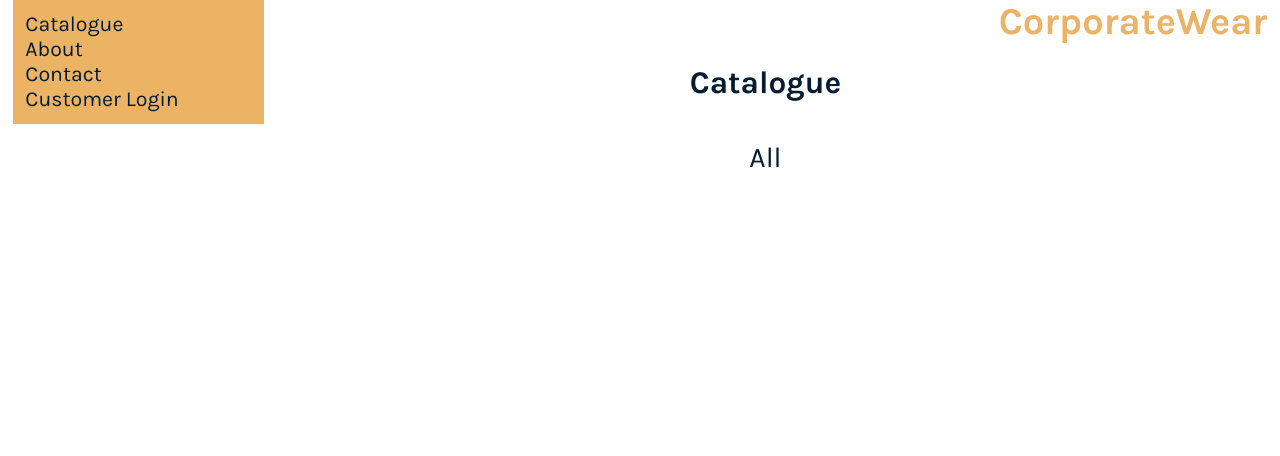
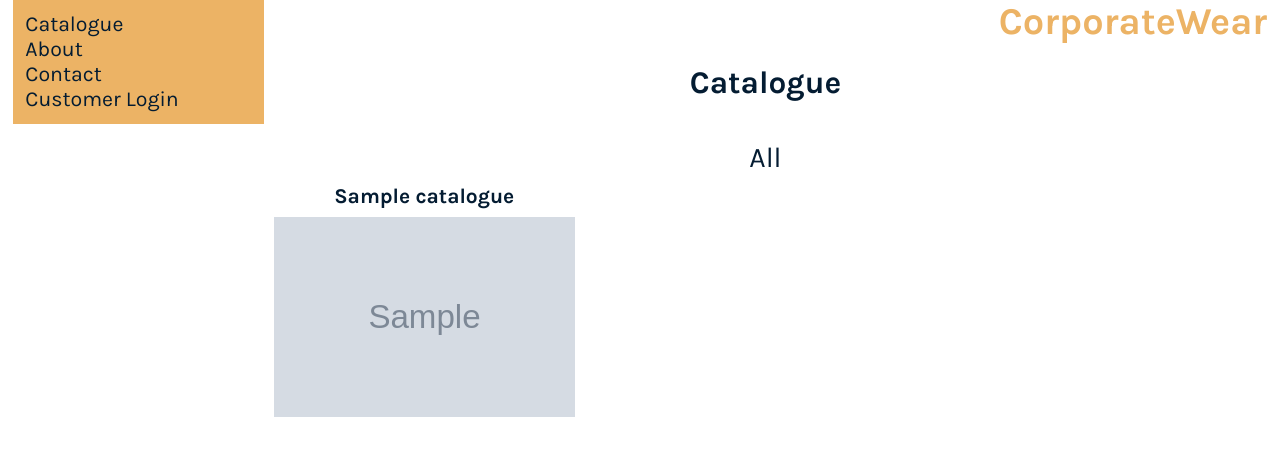
Before and after one commit to GregBaughDev/522-corporate-wear, a PHP site: page /view/catalogue.php in a window 1280 px wide. Shown: the part 14-470 px from the top of the page. Run offline with PHP 8.4, Linux system fonts and the light colour scheme; tables that the repository leaves empty hold one stand-in row (values such as "Sample post"); grey boxes marked "Sample" are stand-in pictures.

Commit message:
Adds catalogue display functionality

```diff
--- /dev/null
+++ b/model/catalogue.php
@@ -0,0 +1,14 @@
+<?php
+
+include($_SERVER['DOCUMENT_ROOT'] . "/522/model/conn/conn.php");
+
+try {
+    $allCatalogue = "SELECT * FROM corporate_wear.catalogue";
+    $allCatalogue = $conn->prepare($allCatalogue);
+    $allCatalogue->execute();
+    $allCatalogue = $allCatalogue->fetchAll();
+} catch (PDOexception $e) {
+    error_log($e->getMessage(), 0);
+}
+
+?>
--- a/model/conn/conn.php
+++ b/model/conn/conn.php
@@ -8,9 +8,7 @@ $dbName = "corporate_wear";
 try {
     $conn = new PDO("mysql:host=$serverHost;dbName=$dbName", $hostUser, $hostPass);
     $conn->setAttribute(PDO::ATTR_ERRMODE, PDO::ERRMODE_EXCEPTION);
-    echo("$dbName database connected");
 } catch (PDOException $e) {
-    echo "An error has occured";
     error_log($e->getMessage(), 0);
 }
 
--- a/public/styles/catalogue.css
+++ b/public/styles/catalogue.css
@@ -9,3 +9,26 @@ h3 {
     font-size: var(--font-xl);
     text-align: center;
 }
+
+.cat-display {
+    display: flex;
+    flex-direction: row;
+    flex-wrap: wrap;
+}
+
+.cat-display div {
+    width: 30%;
+    height: 30%;
+    margin: 1%;
+}
+
+.cat-display div img {
+    width: 100%;
+    height: 200px;
+    object-fit: cover;
+}
+
+.cat-display div h4 {
+    text-align: center;
+    margin-bottom: 3%;
+}
--- a/view/catalogue.php
+++ b/view/catalogue.php
@@ -2,7 +2,8 @@
     include("./templates/header.php");
     include("./templates/sidebar.php");
 
-    include("../controller/catalogue.php");
+    include($_SERVER['DOCUMENT_ROOT'] . "/522/model/catalogue.php");
+    include($_SERVER['DOCUMENT_ROOT'] . "/522/controller/catalogue.php");
 
     $filterTerm = isset($_GET['fil']) ? $_GET['fil'] : "All";
     $headerFilter = filter($filterTerm);
@@ -19,6 +20,14 @@
                 </div>
                 <section>
                     <h3><?= $headerFilter ?></h3>
+                    <div class="cat-display">
+                        <?php for($i = 0; $i < count($allCatalogue); $i++) { ?>
+                            <div>
+                                <h4><?php echo($allCatalogue[$i]['name']) ?></h4>
+                                <img src="../<?php echo($allCatalogue[$i]['img']) ?>" alt="Image of <?php echo($allCatalogue[$i]['name']) ?>">
+                            </div>
+                        <?php } ?>
+                    </div>
                 </section>
             </div>
         </main>
```
